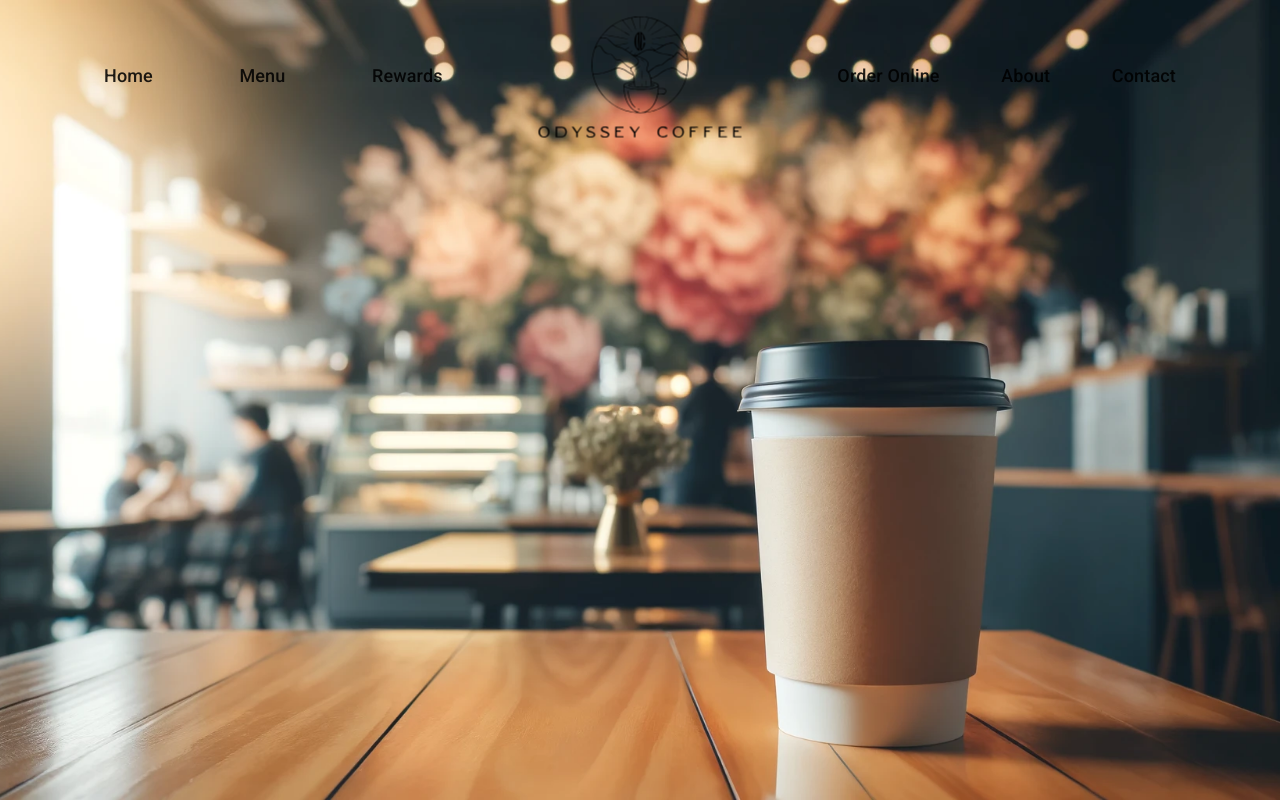
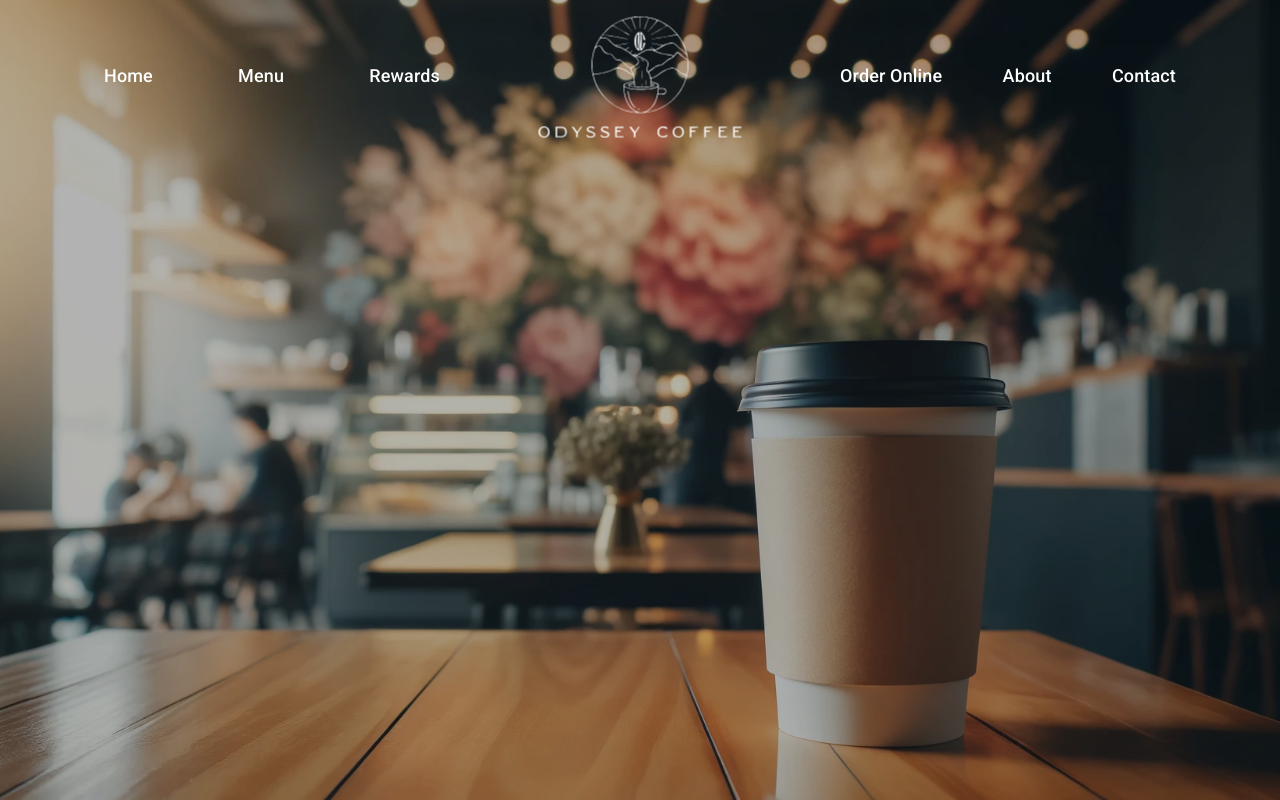
Before and after one commit to jaylamping/Odyssey-Coffee, a React (Vite) app: page / in a window 1280 px wide. Built offline with nearby package versions, Linux system fonts and the light colour scheme.

Commit message:
backgrounds and margins

```diff
--- a/src/components/Navbar/Navbar.tsx
+++ b/src/components/Navbar/Navbar.tsx
@@ -3,14 +3,14 @@ import { Link } from 'react-router-dom';
 const Navbar = () => {
   return (
     <div
-      className='w-full p-12 fixed top-0 left-0 z-50'
+      className='w-full p-10 fixed top-0 left-0 z-50'
       style={{ height: '150px' }}
     >
       <div
         className='grid grid-cols-12 items-center'
         style={{ height: '100%' }}
       >
-        <div className='col-span-4 flex justify-between items-center pl-14'>
+        <div className='col-span-4 flex justify-between items-center pl-16'>
           <Link className='nav-link' to='/'>
             Home
           </Link>
@@ -25,6 +25,7 @@ const Navbar = () => {
           <img
             src='/logo.svg'
             alt='Logo'
+            className='white-logo'
             style={{
               height: '150px',
               width: 'auto',
@@ -34,7 +35,7 @@ const Navbar = () => {
             }}
           />
         </div>
-        <div className='col-span-4 flex justify-between items-center pr-14'>
+        <div className='col-span-4 flex justify-between items-center pr-16'>
           <Link className='nav-link' to='/order'>
             Order Online
           </Link>
--- a/src/index.css
+++ b/src/index.css
@@ -12,6 +12,7 @@
 .nav-link {
   font-size: 18px;
   font-weight: 500;
+  color: white;
 }
 
 .home-background {
@@ -21,3 +22,7 @@
   background-size: cover;
   background-position: center;
 }
+
+.white-logo {
+  filter: brightness(0) invert(1);
+}
```
Also changed, not shown: public/home_background.png.
